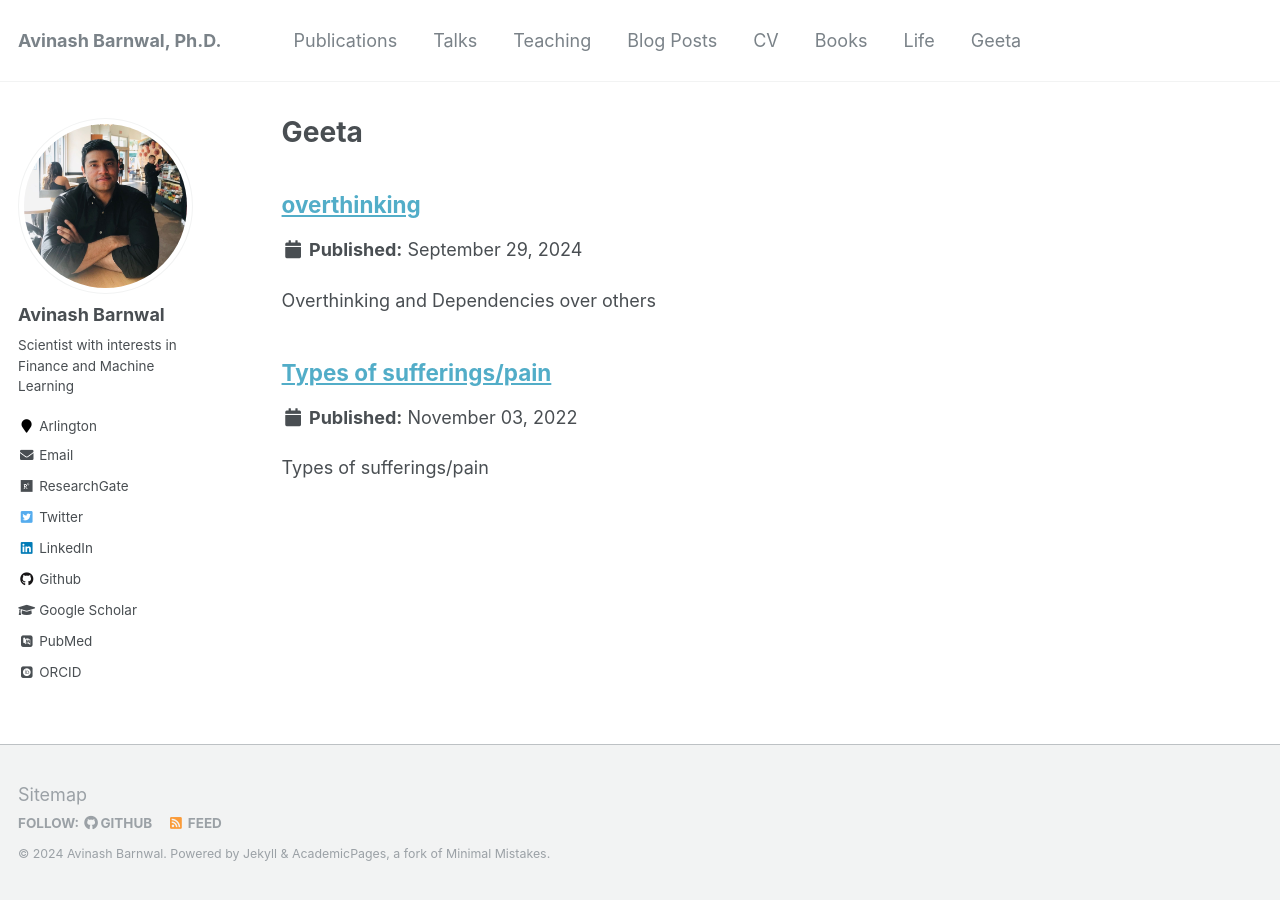
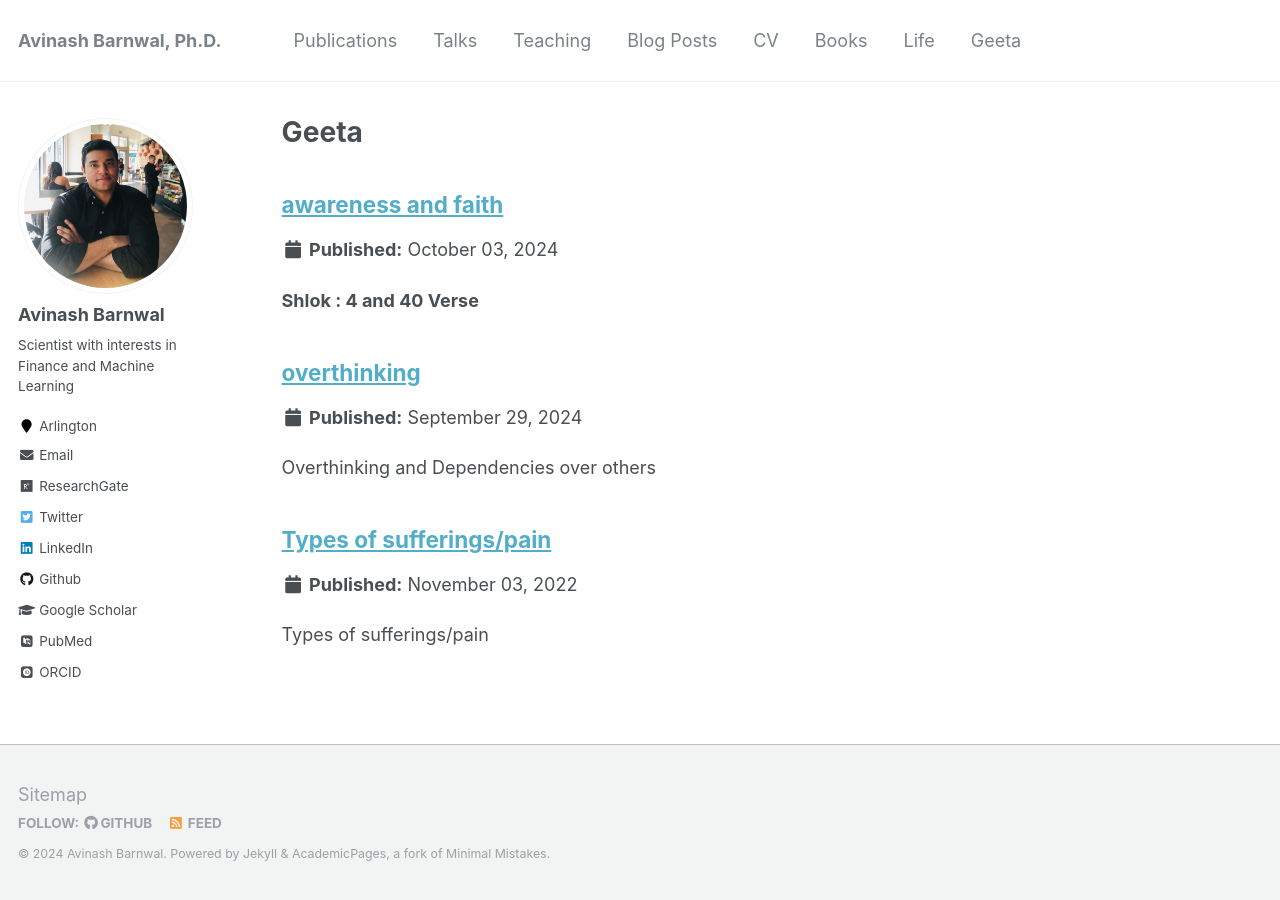
Before and after one commit to avinashbarnwal/avinashbarnwal.github.io, a Jekyll site: the page built from _pages/geeta.html, in a window 1280 px wide. Built offline with Jekyll 4.4.1, drawn with Linux system fonts in a browser that asks for light colours; some web fonts are replaced.

Commit message:
Update shlok_4_40.md

```diff
--- a/_geeta/shlok_4_40.md
+++ b/_geeta/shlok_4_40.md
@@ -1,3 +1,12 @@
+---
+title: "awareness and faith"
+collection: books
+type: "Non-Fictional"
+permalink: /geeta/faith
+date: 2024-10-03
+---
+
+
 **Shlok : 4 and 40 Verse**
 
 **agyaschashraddadhanasch sanshayatma vinashyati.
```
